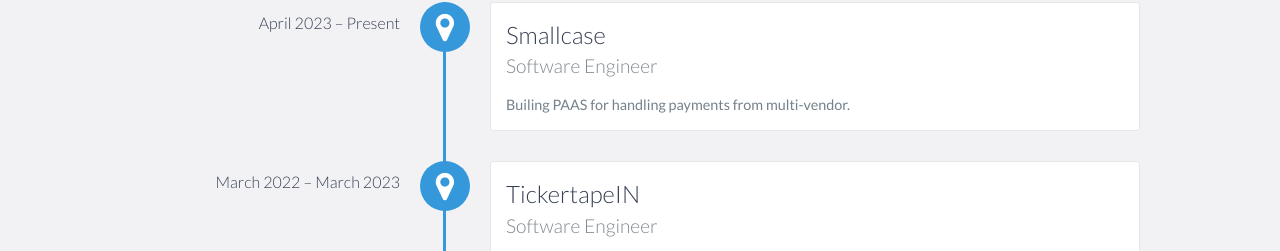
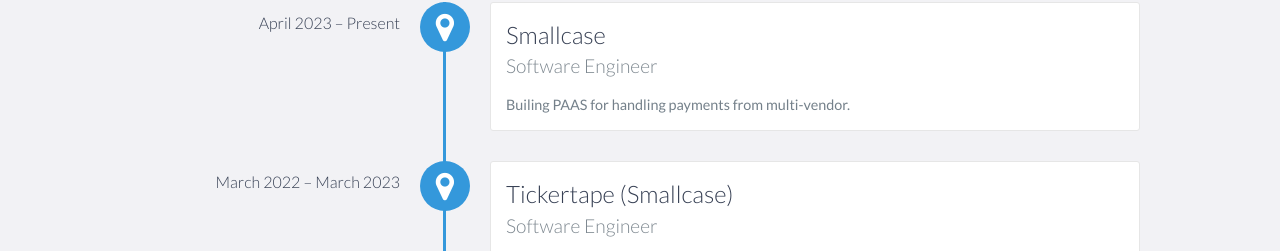
Before and after one commit to utsav-vaghani/utsav-vaghani.github.io, a website: page index.html in a window 1280 px wide. Shown: the part 1196-1447 px from the top of the page. Drawn offline with nearby package versions, Linux system fonts and the light colour scheme.

Commit message:
Update index.html

```diff
--- a/index.html
+++ b/index.html
@@ -98,7 +98,7 @@
                 </p>
             </div>
 	    <div data-date="March 2022 – March 2023">
-                <h3>TickertapeIN</h3>
+                <h3>Tickertape (Smallcase)</h3>
                 <h4>Software Engineer</h4>
                 <p>
                     Builing PAAS for handling payments from multi-vendor.
```
